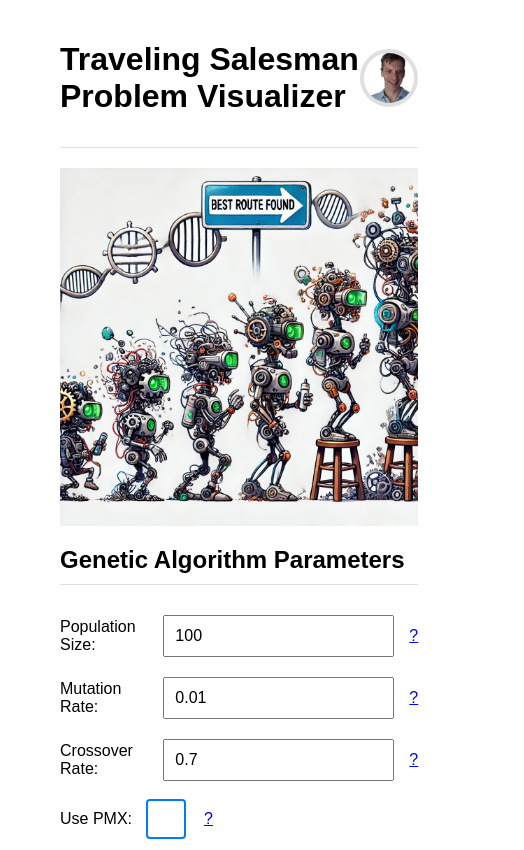
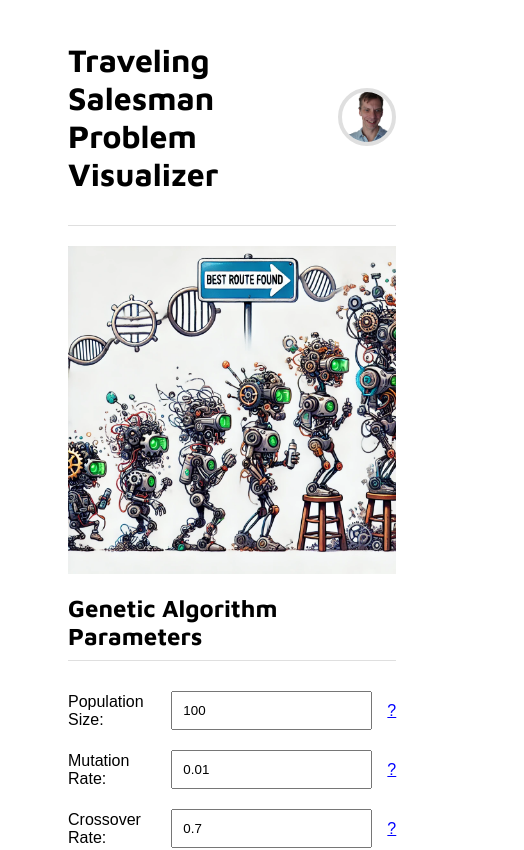
Before and after one commit to Dizolivemint/CS506-Algorithms-and-Data-Structures, a React (Create React App) app in the folder Portfolio/tsp-visualizer/: page / in a window 390 px wide. Shown: the top 850 px of the page, 524 px wide, since content can reach past the window. Built offline with nearby package versions, Linux system fonts and the light colour scheme.

Commit message:
💄 done, I swear!

```diff
--- a/Portfolio/tsp-visualizer/src/App.tsx
+++ b/Portfolio/tsp-visualizer/src/App.tsx
@@ -1,29 +1,10 @@
 import React, { useEffect, useState } from 'react';
 import { MapContainer, TileLayer, Polyline, Marker, Popup } from 'react-leaflet';
 import 'leaflet/dist/leaflet.css';
-import styled, { createGlobalStyle } from 'styled-components';
+import styled from 'styled-components';
 import L from 'leaflet';
 import Loader from './components/loader';
 import Tooltip from './components/tooltip';
-
-const GlobalStyle = createGlobalStyle`
-  @import url('https://fonts.googleapis.com/css2?family=Maven+Pro:wght@400;700&family=Nunito:wght@300;400;600;700&display=swap');
-
-  body {
-    font-family: 'Nunito', sans-serif;
-    font-size: clamp(1rem, 1.5vw, 2rem);
-
-  }
-
-  h2 {
-    font-family: 'Maven Pro', sans-serif;
-  }
-
-  label, input, button {
-    font-family: 'Nunito', sans-serif;
-    font-size: clamp(1rem, 1.5vw, 2rem);
-  }
-`;
 
 interface Solution {
   generation: number;
@@ -286,8 +267,6 @@ const Map: React.FC = () => {
   }
 
   return (
-    <>
-      <GlobalStyle />
     <Wrapper>
       <Container>
         <Container>
@@ -403,7 +382,6 @@ const Map: React.FC = () => {
         </Container>
       </Container>
     </Wrapper>
-    </>
   );
 };
 
--- a/Portfolio/tsp-visualizer/src/index.css
+++ b/Portfolio/tsp-visualizer/src/index.css
@@ -1,13 +1 @@
-body {
-  margin: 0;
-  font-family: -apple-system, BlinkMacSystemFont, 'Segoe UI', 'Roboto', 'Oxygen',
-    'Ubuntu', 'Cantarell', 'Fira Sans', 'Droid Sans', 'Helvetica Neue',
-    sans-serif;
-  -webkit-font-smoothing: antialiased;
-  -moz-osx-font-smoothing: grayscale;
-}
-
-code {
-  font-family: source-code-pro, Menlo, Monaco, Consolas, 'Courier New',
-    monospace;
-}
+@import url('https://fonts.googleapis.com/css2?family=Maven+Pro:wght@400..900&display=swap');
--- a/Portfolio/tsp-visualizer/src/index.tsx
+++ b/Portfolio/tsp-visualizer/src/index.tsx
@@ -3,13 +3,34 @@ import ReactDOM from 'react-dom/client';
 import './index.css';
 import App from './App';
 import reportWebVitals from './reportWebVitals';
+import { createGlobalStyle, ThemeProvider } from 'styled-components';
+
+const GlobalStyle = createGlobalStyle`
+  body {
+    font-family: 'Nunito', sans-serif;
+    font-size: clamp(1rem, 1.5vw, 2rem);
+
+  }
+
+  h1, h2, h3, h4, h5, h6 {
+    font-family: 'Maven Pro', sans-serif;
+  }
+
+  label, input, button, [] {
+    font-family: 'Nunito', sans-serif;
+    font-size: clamp(1rem, 1.5vw, 2rem);
+  }
+`;
 
 const root = ReactDOM.createRoot(
   document.getElementById('root') as HTMLElement
 );
 root.render(
   <React.StrictMode>
-    <App />
+    <ThemeProvider theme={{}}>
+      <GlobalStyle />
+      <App />
+    </ThemeProvider>
   </React.StrictMode>
 );
 
```
Lines whose indentation alone changed are shown as unchanged.
